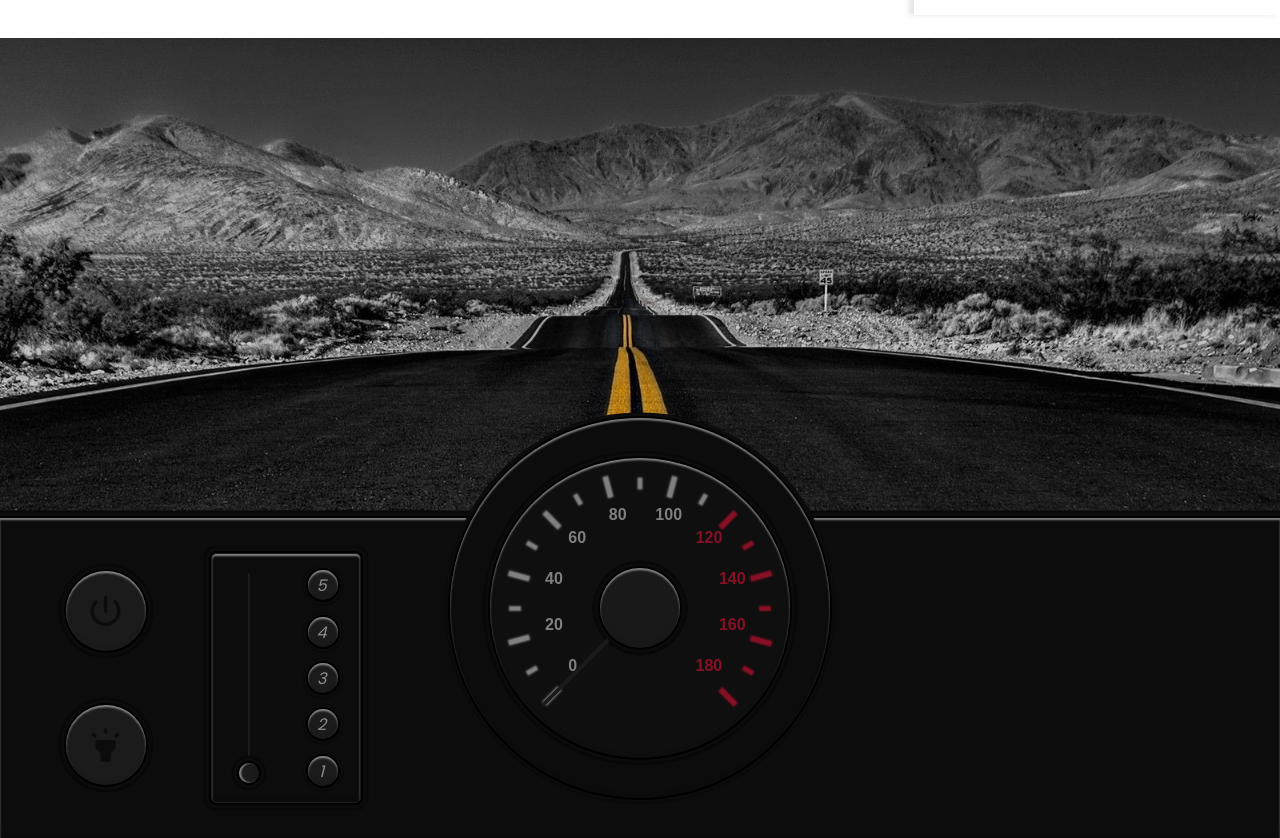
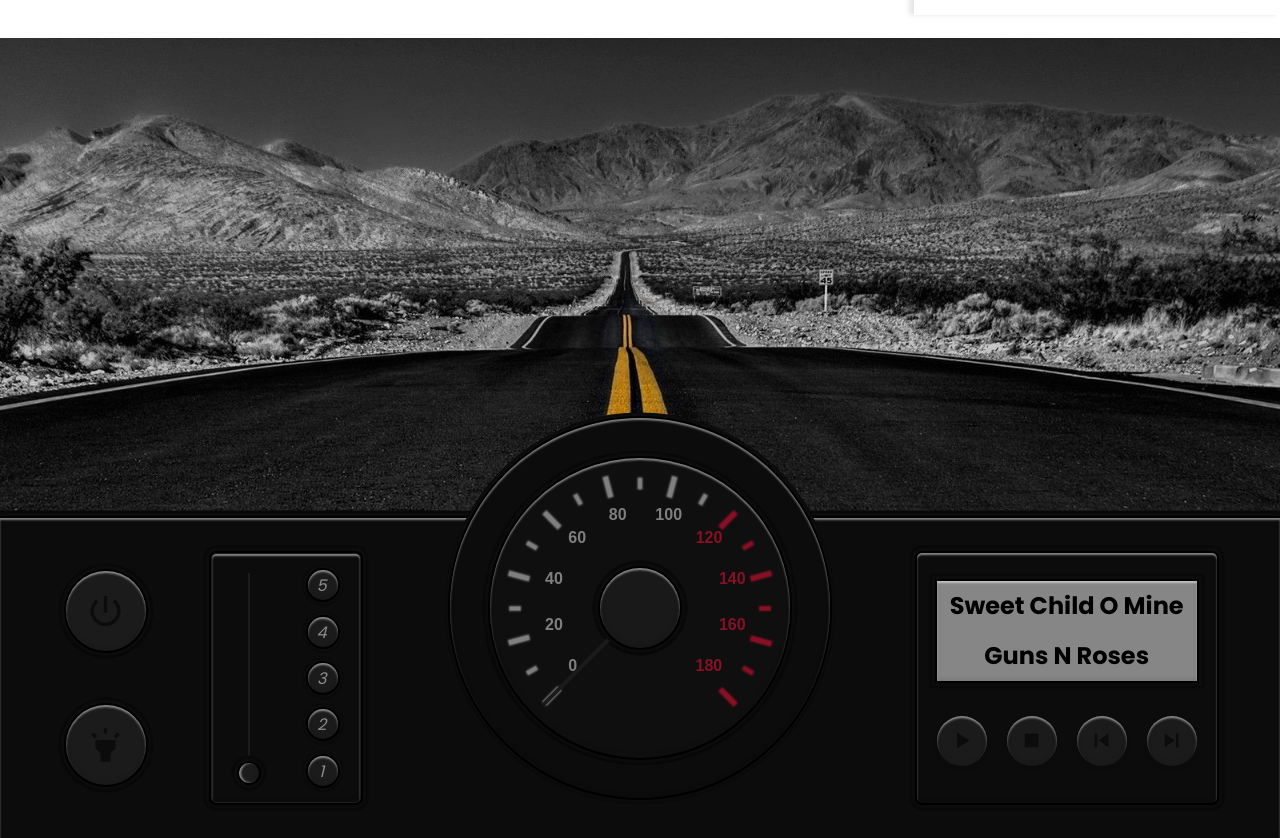
Before and after one commit to CesarSimionato/Magal-Motors, a PHP site: page / in a window 1280 px wide. Shown: the part 762-1600 px from the top of the page. Run offline with PHP 8.4, Linux system fonts and the light colour scheme; some web fonts are replaced.

Commit message:
add radio

```diff
--- a/css/style.css
+++ b/css/style.css
@@ -510,6 +510,104 @@ section.simulator .panel .speedometer {
   position: relative;
 }
 
-section.simulator .panel .radio {
-  /* background: cornflowerblue; */
+section.simulator .panel .radioBx {
+  display: flex;
+  align-items: center;
+  justify-content: center;
 }
+
+section.simulator .panel .radioBx .radio {
+  width: 300px;
+  height: 250px;
+  padding: 0 10px;
+  display: flex;
+  flex-direction: column;
+  align-items: center;
+  justify-content: center;
+  border-radius: 5px;
+  box-shadow: 0 3px 4px rgba(0, 0, 0, 0.1), inset 0 -2px 5px rgba(0, 0, 0, 0.1), inset 0 2px 2px rgba(255, 255, 255, 0.5), 0 0 0 2px #000, 0 0 0 5px #0c0c0c, 0 0 0 7.5px #080808;
+}
+
+section.simulator .panel .radioBx .radio.on {
+  box-shadow: 0 0 0 rgba(0, 0, 0, 0.1), inset 0 -2px 5px rgba(0, 0, 0, 0.1), inset 0 1px 1px rgba(255, 255, 255, 0.1), 0 0 0 2px #000, 0 0 0 5px #0c0c0c, 0 0 0 7.5px #00a1ff;
+}
+
+section.simulator .panel .radioBx .radio .panelRadio {
+  width: 100%;
+  height: 50%;
+  display: flex;
+  align-items: center;
+  justify-content: center;
+  padding: 0 10px;
+}
+
+section.simulator .panel .radioBx .radio .panelRadio .screen {
+  display: flex;
+  flex-direction: column;
+  align-items: center;
+  justify-content: center;
+  width: 100%;
+  height: 100px;
+  margin-top: 30px;
+  background: rgba(255, 255, 255, 0.5);
+  box-shadow: 0 3px 4px rgba(0, 0, 0, 0.1), inset 0 -2px 5px rgba(0, 0, 0, 0.1), inset 0 2px 2px rgba(255, 255, 255, 0.5), 0 0 0 2px #000, 0 0 0 5px #0c0c0c, 0 0 0 7.5px #080808;
+}
+
+section.simulator .panel .radioBx .radio.on .panelRadio .screen {
+  box-shadow: 0 0 0 rgba(0, 0, 0, 0.1), inset 0 -2px 5px rgba(0, 0, 0, 0.1), inset 0 1px 1px rgba(255, 255, 255, 0.1), 0 0 0 2px #000, 0 0 0 5px #0c0c0c, 0 0 0 7.5px #00a1ff;
+}
+
+section.simulator .panel .radioBx .radio .panelRadio .screen .sep {
+  width: 100%;
+  height: 50%;
+  display: flex;
+  align-items: center;
+  justify-content: center;
+}
+
+section.simulator .panel .radioBx .radio .buttons {
+  display: flex;
+  align-items: center;
+  justify-content: space-between;
+  width: 100%;
+  height: 50%;
+}
+
+section.simulator .panel .radioBx .radioButton {
+  margin: 10px;
+  position: relative;
+  width: 50px;
+  height: 50px;
+  cursor: pointer;
+  border-radius: 50%;
+}
+
+.radioButton .btn {
+  position: absolute;
+  top: 0;
+  left: 0;
+  display: block;
+  width: 100%;
+  height: 100%;
+  background: #1b1b1b;
+  border-radius: 50%;
+  box-shadow: 0 3px 4px rgba(0, 0, 0, 0.1), inset 0 -2px 5px rgba(0, 0, 0, 0.1), inset 0 2px 2px rgba(255, 255, 255, 0.5);
+}
+
+.radioButton input[type="checkbox"] {
+  -webkit-appearance: none;
+}
+
+.radioButton i {
+  position: absolute;
+  top: 50%;
+  left: 50%;
+  transform: translate(-50%, -50%);
+  font-size: 1.7em !important;
+  color: #0c0c0c;
+}
+
+.radio.on .radioButton i {
+  color: #00ffe7;
+  text-shadow: 0 0 15px #00a1ff, 0 0 15px #00a1ff;
+}
--- a/index.html
+++ b/index.html
@@ -78,7 +78,7 @@
         <div class="marchs">
 
           <div class="bar">
-            <input onmousemove="rangeSlide(this.value)" onchange="rangeSlide(this.value)" type="range" class="range" id="velocity" value="0" min="0" max="180">
+            <input type="range" class="range" id="velocity" value="0" min="0" max="180">
           </div>
 
           <div class="options">
@@ -122,9 +122,13 @@
           <input id="myValues" value="0" type="text">
         </div>
       </div>
-      <div class="radio">
 
+      <div class="radioBx">
+        <div class="radio" id="radio">
+
+        </div>
       </div>
+
     </div>
 
   </section>
@@ -146,7 +150,7 @@
 <script type="text/javascript">
   $("#myValues").myfunc({
     divFact: 10,
-    eventListenerType: 'change'
+    eventListenerType: 'change',
   });
 
   let state = false;
@@ -175,7 +179,13 @@
   });
 </script>
 
+<script src="js/sounds.js"></script>
+<script src="js/radio.js"></script>
+
+<script>
+  radioStart();
+</script>
+
 <script src="js/leds.js"></script>
 
-
 </html>
--- a/js/leds.js
+++ b/js/leds.js
@@ -5,14 +5,13 @@ const range = document.querySelector('.range');
 const envelope = document.querySelector('.envelope');
 const speedPosition = document.querySelector('.speedPosition');
 const speedNobe = document.querySelector('.speedNobe');
+const radioLed = document.querySelector('.radio');
 
 on.addEventListener('click', () => {
-
-  console.log(envelope)
-
   marchs.classList.toggle('on');
   range.classList.toggle('on');
   envelope.classList.toggle('on');
   speedPosition.classList.toggle('on');
   speedNobe.classList.toggle('on');
+  radioLed.classList.toggle('on');
 })
--- /dev/null
+++ b/js/radio.js
@@ -0,0 +1,100 @@
+const radio = document.querySelector('#radio');
+
+let count = 0;
+let playerOn = false;
+
+function radioStart() {
+
+  const sound = sounds[count];
+
+  radio.innerHTML = `
+    <div class="panelRadio">
+      <div class="screen">
+        <div class="sep">
+          <h2>
+            ${sound.name}
+          </h2>
+        </div>
+        <div class="sep">
+          <h2>
+            ${sound.author}
+          </h2>
+        </div>
+      </div>
+  </div>
+  <div class="buttons">
+    <label id="btnPlay" class="radioButton">
+      <span class="btn"></span>
+      <i id="pp" class="material-icons">${playerOn ? 'pause' : 'play_arrow'}</i>
+    </label>
+    <label id="btnStop" class="radioButton">
+      <span class="btn"></span>
+      <i class="material-icons">stop</i>
+    </label>
+    <label id="btnPrev" class="radioButton">
+      <span class="btn"></span>
+      <i class="material-icons">skip_previous</i>
+    </label>
+    <label id="btnNext" class="radioButton">
+      <span class="btn"></span>
+      <i class="material-icons">skip_next</i>
+    </label>
+  </div>
+  <audio id="player" src="sounds/${sound.file}"></audio>
+  `;
+
+  const pp = document.querySelector('#pp');
+
+  let btnPlay = document.querySelector('#btnPlay');
+  let btnStop = document.querySelector('#btnStop');
+  let btnPrev = document.querySelector('#btnPrev');
+  let btnNext = document.querySelector('#btnNext');
+
+  btnPlay.addEventListener('click', play)
+  btnStop.addEventListener('click', stop)
+  btnPrev.addEventListener('click', prev)
+  btnNext.addEventListener('click', next)
+
+  function play() {
+    playerOn = !playerOn;
+    if (playerOn) {
+      player.play();
+      pp.innerHTML = 'pause';
+    } else {
+      player.pause();
+      pp.innerHTML = 'play_arrow';
+    }
+  }
+
+  function stop() {
+    player.pause();
+    player.currentTime = 0;
+    playerOn = false;
+    pp.innerHTML = 'play_arrow';
+  }
+
+  function prev() {
+    if (count === 0) {
+      count = (sounds.length - 1);
+    } else {
+      count -= 1;
+    }
+    radioStart();
+    if (playerOn) {
+      player.play();
+    }
+  }
+
+  function next() {
+    if (count === (sounds.length - 1)) {
+      count = 0;
+    } else {
+      count += 1;
+    }
+    radioStart();
+    if (playerOn) {
+      player.play();
+    }
+  }
+
+}
--- a/js/selectCar.js
+++ b/js/selectCar.js
@@ -1,6 +1,7 @@
 const allCards = document.querySelectorAll('.card');
 const after = document.querySelector('.after');
 const pre = document.querySelector('#pre');
+let carVelocity;
 
 allCards.forEach(card => {
   card.addEventListener('click', function() {
@@ -16,6 +17,9 @@ allCards.forEach(card => {
         carSelected = car;
       }
     });
+
+    carVelocity = carSelected.maximumSpeed;
+
     let img = carSelected.colors[0];
 
     after.innerHTML = `
--- /dev/null
+++ b/js/sounds.js
@@ -0,0 +1,25 @@
+const sounds = [{
+  name: "Sweet Child O Mine",
+  file: "Sweet Child O Mine.mp3",
+  author: "Guns N Roses"
+}, {
+  name: "Fear of the Dark",
+  file: "Fear of the Dark.mp3",
+  author: "Iron Maiden"
+}, {
+  name: "Smells Like Spirit",
+  file: "Smells Like Teen Spirit.mp3",
+  author: "Nirvana"
+}, {
+  name: "The Devil In I",
+  file: "The Devil In I.mp3",
+  author: "Slipknot"
+}, {
+  name: "Chop Suey",
+  file: "Chop Suey.mp3",
+  author: "System of a Down"
+}, {
+  name: "Toxicity",
+  file: "Toxicity.mp3",
+  author: "System of a Down"
+}]
--- a/js/speedometer.js
+++ b/js/speedometer.js
@@ -139,7 +139,6 @@ $.fn.myfunc = function(userPref) {
     this.parentElem.find(".envelope").append(speedNobe + tempDiv);
   }
   this.changePosition = function() {
-    console.log($(this).val())
     var speed = $(this).val();
     if (speed > self.defaultProperty.maxVal) {
       speed = self.defaultProperty.maxVal;
```
Also changed, not shown: 6 other files.
